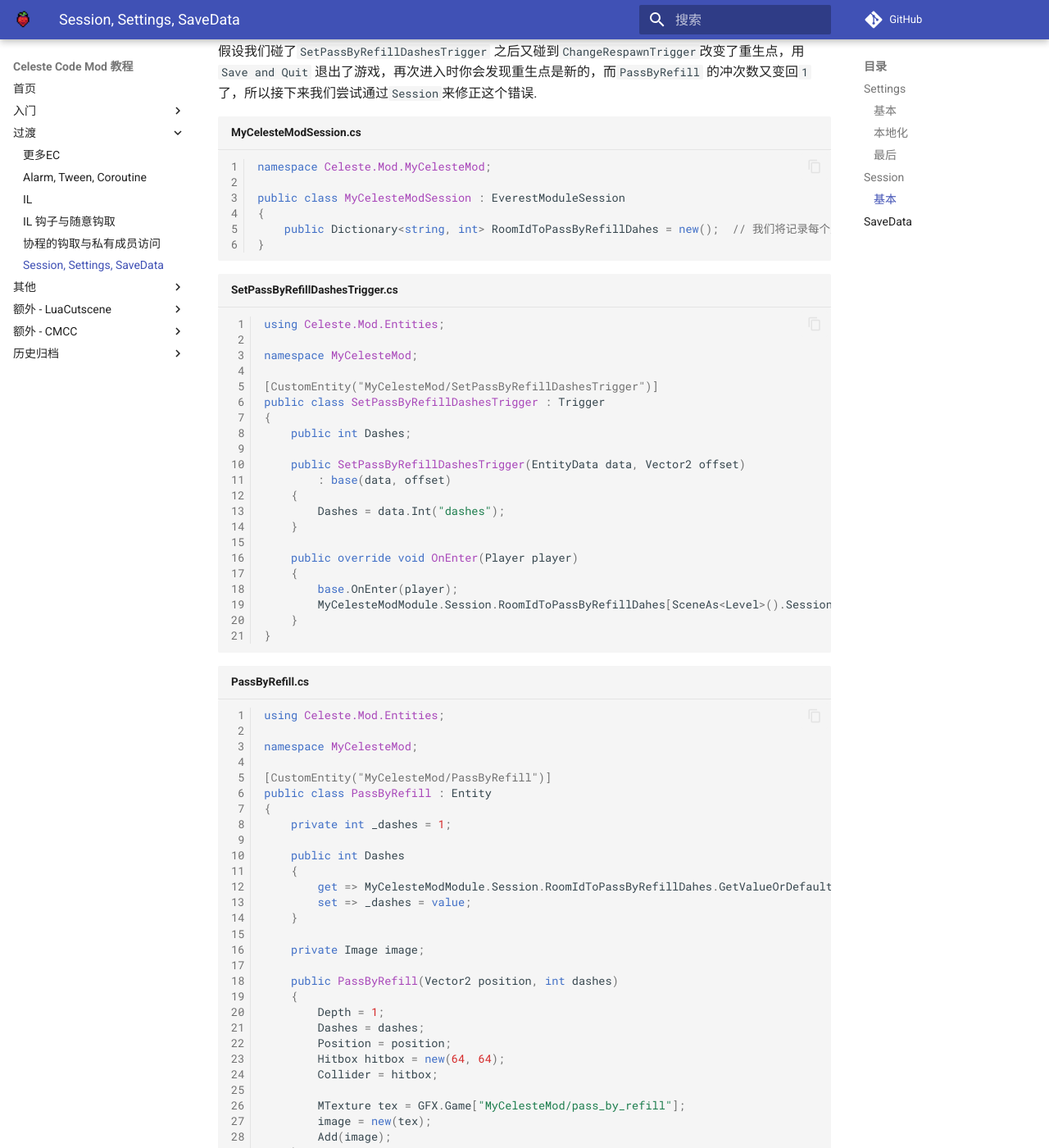
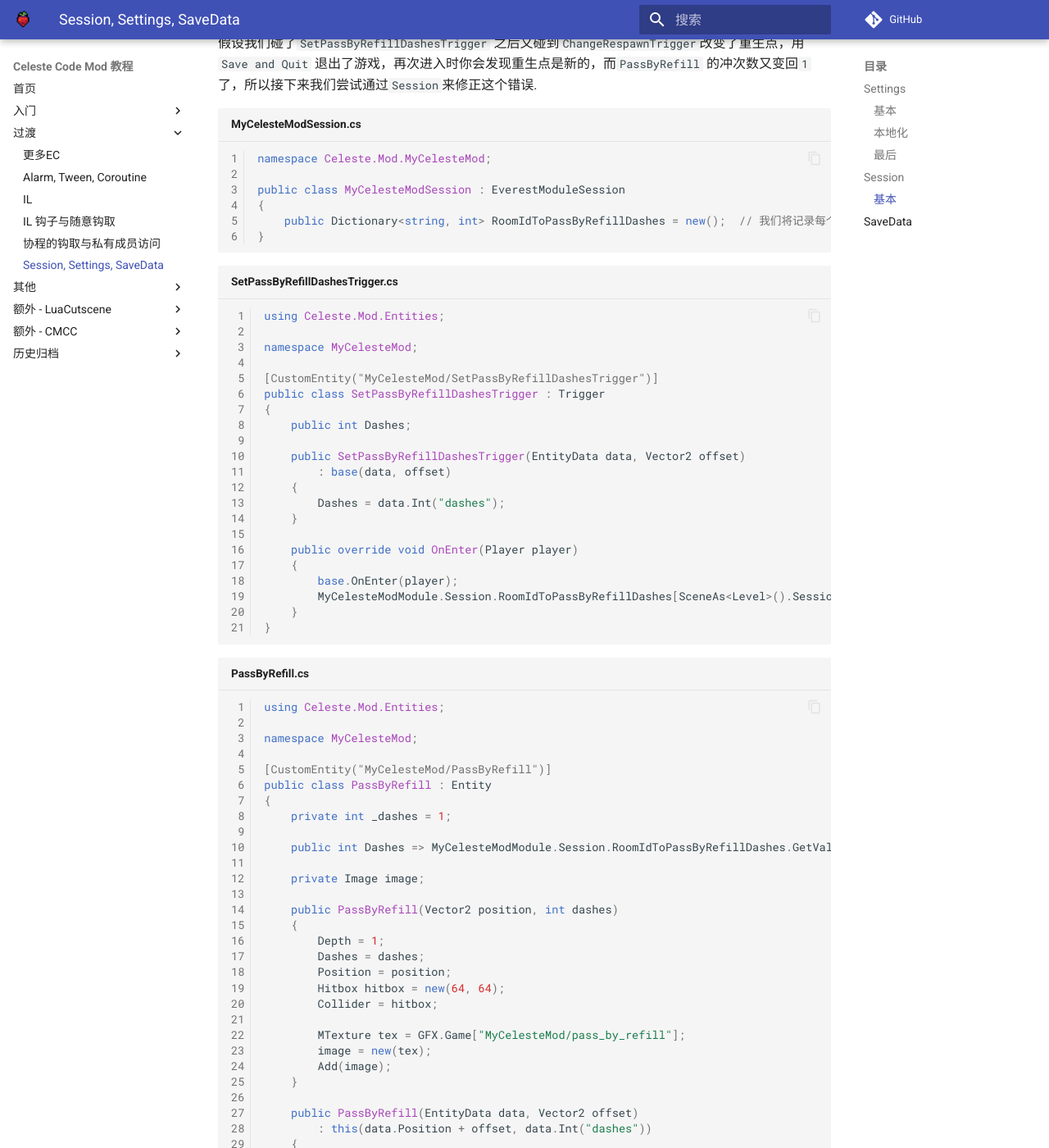
Before and after one commit to Saplonily/CelesteModTutorial, an MkDocs documentation site: the page built from docs/trans/session_settings_savedata.md, in a window 1280 px wide and 1400 px high, scrolled down 5963 px. Shown: the whole window at 82% size. Built offline with MkDocs 1.6.1 and Material for MkDocs 9.7.7, drawn with Linux system fonts in a browser that asks for light colours; comment, search, counter and statistics services are not loaded.

Commit message:
修改错误

````diff
--- a/docs/trans/session_settings_savedata.md
+++ b/docs/trans/session_settings_savedata.md
@@ -94,8 +94,8 @@
 ![more-options](more-options.png)
 
 !!! info
-`AString` 那条选项是一个按钮, 按下后会进入文字输入界面, 冒号后面会跟玩家输入了的文字.
-`DayOfWeek` 选项允许你左右选择 `DayOfWeek` 枚举中的每一项.
+    `AString` 那条选项是一个按钮, 按下后会进入文字输入界面, 冒号后面会跟玩家输入了的文字.
+    `DayOfWeek` 选项允许你左右选择 `DayOfWeek` 枚举中的每一项.
 
 其中 int 那条属性需要装饰 `SettingRange` 特性并指定最大最小值, 否则 Everest 会拒绝生成它, 此外它还有个参数可以用来指定该选项是否需要 "大的范围" (`LargeRange`),
 如果指定为 true, 则长按调整该值时的增长速度会慢慢增加以便快速调整至更大/小的值.
@@ -114,7 +114,7 @@
 - `YamlIgnore`: 指示是否忽略该属性的保存.
 
 !!! note
-`YamlIgnore` 位于命名空间 `YamlDotNet.Serialization` 内.
+      `YamlIgnore` 位于命名空间 `YamlDotNet.Serialization` 内.
 
 ----
 
@@ -146,7 +146,7 @@
 
 <!--TODO 写一篇介绍 dialog 的-->
 !!! note
-如果你不知道 dialog 文件是什么的话, 你可以询问 mapper 们, 或者在这里你就干脆照做, 也就是新建如其标题所展示的文件然后粘贴对应内容.
+    如果你不知道 dialog 文件是什么的话, 你可以询问 mapper 们, 或者在这里你就干脆照做, 也就是新建如其标题所展示的文件然后粘贴对应内容.
 
 此外, mod 选项的大标题也有个本地化键名, 相对于上面的键名只是将属性名换成了 `title`, 例如以下 dialog 文件:
 
@@ -161,7 +161,7 @@
 ```
 
 !!! note
-时刻记得填充 `english.txt`, 因为如果其他语言没找到这个键名会默认回退到 `english`, 如果再没有的话就会直接展示丑陋的键名.
+    时刻记得填充 `english.txt`, 因为如果其他语言没找到这个键名会默认回退到 `english`, 如果再没有的话就会直接展示丑陋的键名.
 
 ![dialog](dialog.png)
 
@@ -182,8 +182,8 @@
 ```
 
 !!! info
-如果你实际测试的话你会发现 `三` 字和 `五` 字没有渲染出来, 这是正常的, 因为蔚蓝的字库中没有这两个字,
-这里我就不赘述如何解决这个问题了, 具体可以咨询 mapper 们.([日常偷懒.jpg](https://www.bilibili.com/video/BV1A14y1W7hr))
+    如果你实际测试的话你会发现 `三` 字和 `五` 字没有渲染出来, 这是正常的, 因为蔚蓝的字库中没有这两个字,
+    这里我就不赘述如何解决这个问题了, 具体可以咨询 mapper 们.([日常偷懒.jpg](https://www.bilibili.com/video/BV1A14y1W7hr))
 
 ### 最后
 
@@ -244,7 +244,7 @@
 
 public class MyCelesteModSession : EverestModuleSession
 {
-    public Dictionary<string, int> RoomIdToPassByRefillDahes = new();  // 我们将记录每个房间名对应的PassByRefill的冲刺数
+    public Dictionary<string, int> RoomIdToPassByRefillDashes = new();  // 我们将记录每个房间名对应的PassByRefill的冲刺数
 }
 ```
 
@@ -267,7 +267,7 @@
     public override void OnEnter(Player player)
     {
         base.OnEnter(player);
-        MyCelesteModModule.Session.RoomIdToPassByRefillDahes[SceneAs<Level>().Session.LevelData.Name] = Dashes;
+        MyCelesteModModule.Session.RoomIdToPassByRefillDashes[SceneAs<Level>().Session.LevelData.Name] = Dashes;
     }
 }
 ```
@@ -282,11 +282,7 @@
 {
     private int _dashes = 1;
 
-    public int Dashes
-    {
-        get => MyCelesteModModule.Session.RoomIdToPassByRefillDahes.GetValueOrDefault(SceneAs<Level>().Session.LevelData.Name, _dashes);
-        set => _dashes = value;
-    }
+    public int Dashes => MyCelesteModModule.Session.RoomIdToPassByRefillDashes.GetValueOrDefault(SceneAs<Level>().Session.LevelData.Name, _dashes);
 
     private Image image;
 
````
